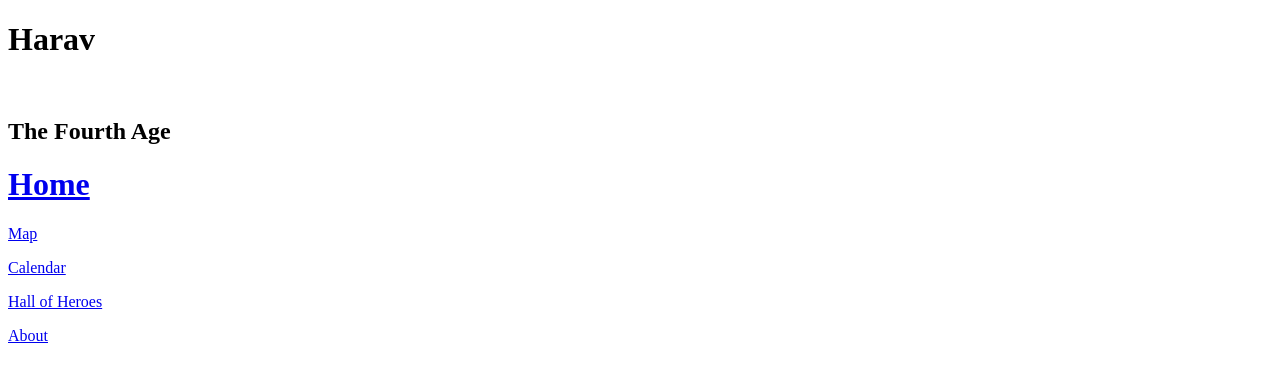
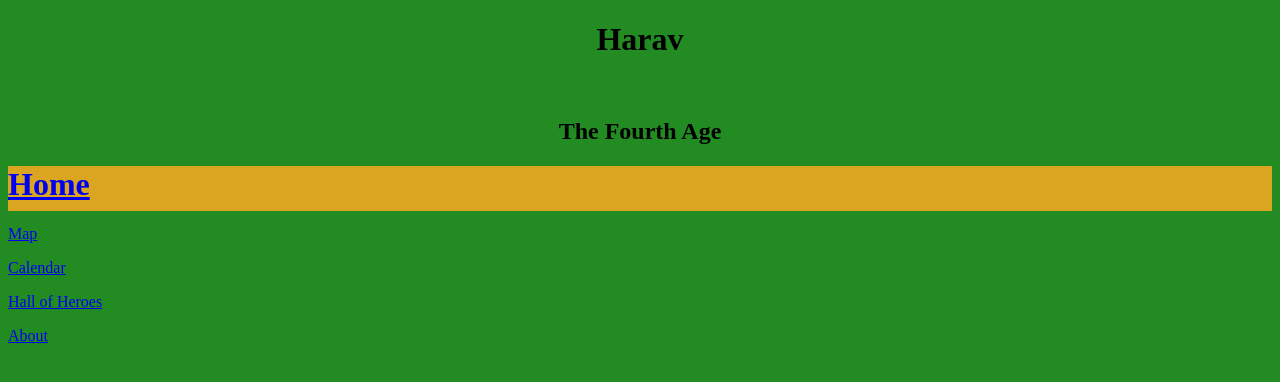
Before and after one commit to Nuirgalad/harav, a plain HTML site: page index.html in a window 1280 px wide. Drawn offline with Linux system fonts and the light colour scheme.

Commit message:
Fixed CSS, Trying to fix toolbar and Text Color

```diff
--- a/styles.css
+++ b/styles.css
@@ -1,7 +1,15 @@
+html {background-color: forestgreen}
+
 header {
   background-color: green
-  color: goldenrod
+  color: goldenrod;
   text-align: center;
 
 
 }
+.toolbar{
+  position: sticky;
+  top:7px;
+  margin: 0px;
+  height: 45px;
+  background-color: goldenrod;
```
Also changed, not shown: index.html (+4 -4 lines).
